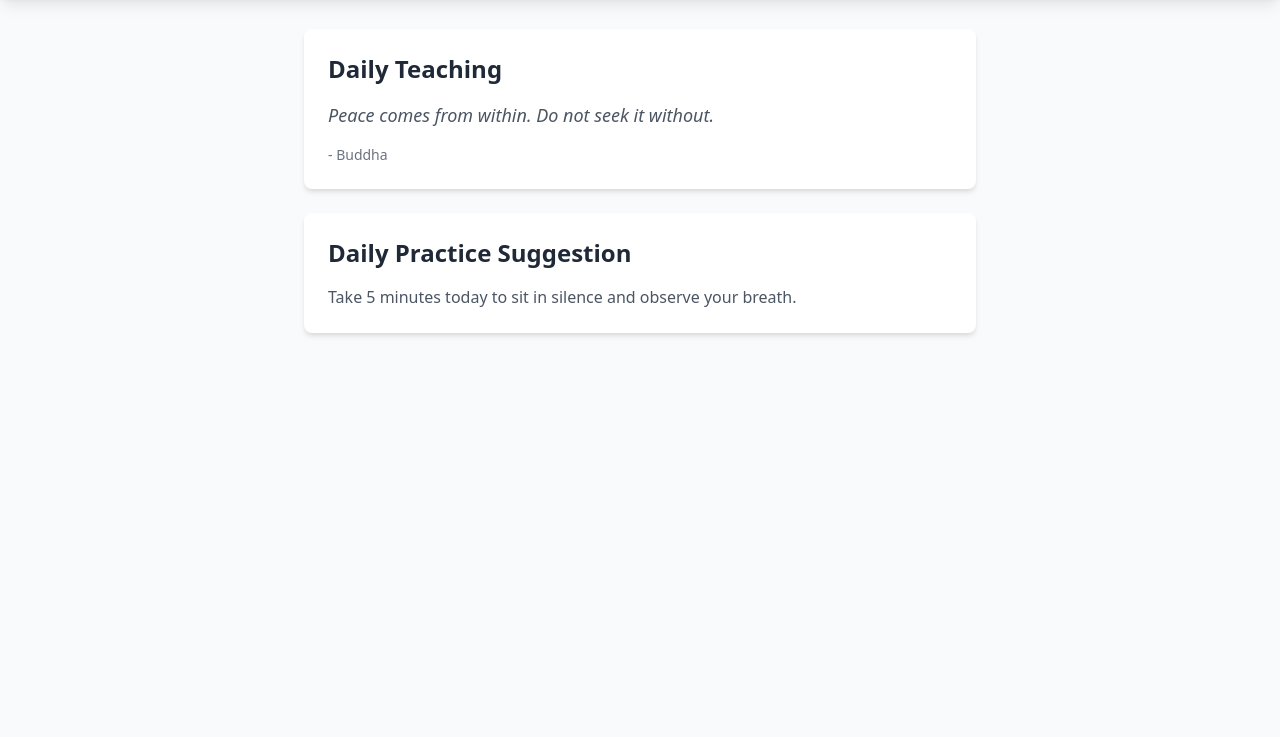
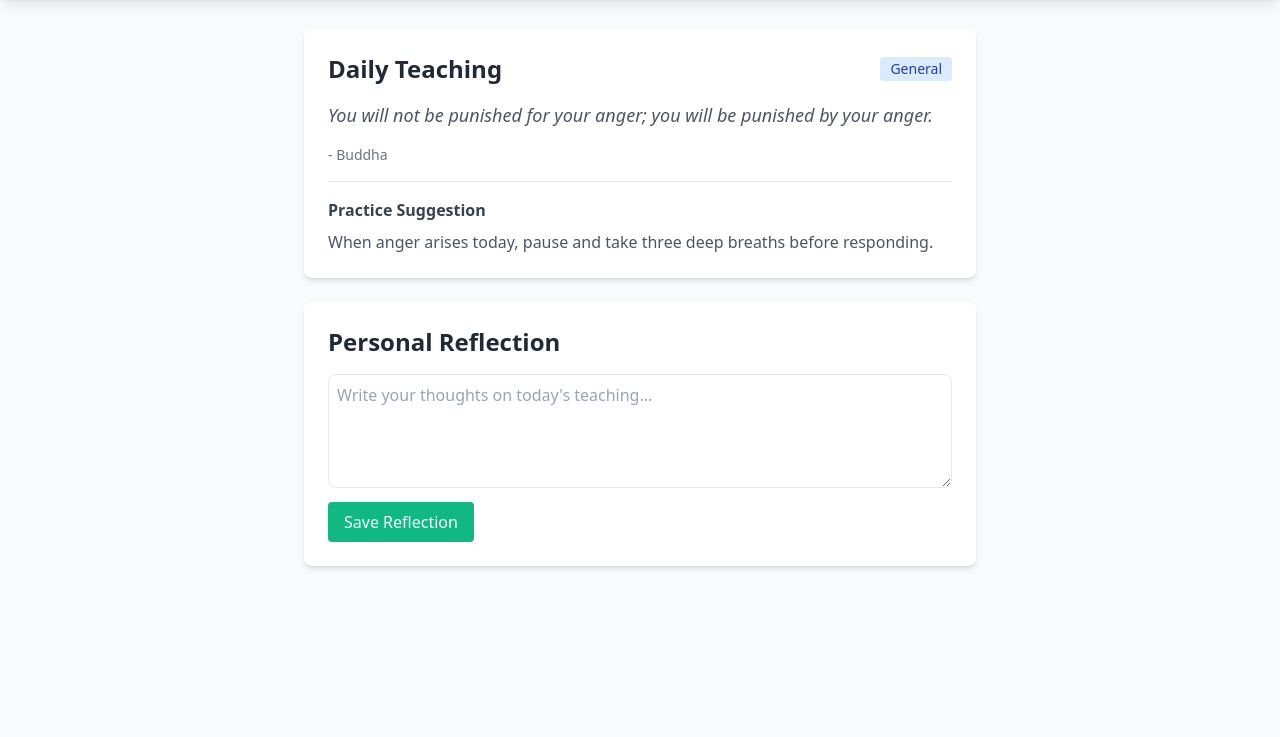
Before and after one commit to NeuralBloom/buddhist-focus, a plain HTML site: page index.html in a window 1280 px wide. Shown: the part 63-800 px from the top of the page. Drawn offline with nearby package versions, Linux system fonts and the light colour scheme.

Commit message:
Update index.html

```diff
--- a/index.html
+++ b/index.html
@@ -17,46 +17,122 @@
                         </a>
                     </div>
                 </div>
+                <div class="flex items-center space-x-4">
+                    <button id="category-btn" class="px-4 py-2 text-gray-700 rounded hover:bg-gray-100">Categories</button>
+                    <button id="random-btn" class="px-4 py-2 bg-blue-500 text-white rounded hover:bg-blue-600">Random Teaching</button>
+                </div>
             </div>
         </div>
     </nav>
 
+    <!-- Category Modal -->
+    <div id="category-modal" class="hidden fixed inset-0 bg-black bg-opacity-50 flex items-center justify-center">
+        <div class="bg-white rounded-lg p-6 max-w-md w-full mx-4">
+            <h3 class="text-xl font-bold mb-4">Choose Category</h3>
+            <div class="space-y-2" id="category-list">
+                <!-- Categories will be inserted here -->
+            </div>
+            <button class="mt-4 px-4 py-2 bg-gray-200 rounded hover:bg-gray-300 w-full" onclick="closeModal()">Close</button>
+        </div>
+    </div>
+
     <div class="container mx-auto px-4 py-8">
         <div class="max-w-2xl mx-auto">
             <div class="bg-white rounded-lg shadow-md p-6 mb-6">
-                <h2 class="text-2xl font-bold mb-4 text-gray-800">Daily Teaching</h2>
+                <div class="flex justify-between items-center mb-4">
+                    <h2 class="text-2xl font-bold text-gray-800">Daily Teaching</h2>
+                    <span id="category-tag" class="bg-blue-100 text-blue-800 text-sm font-medium px-2.5 py-0.5 rounded"></span>
+                </div>
                 <div id="daily-teaching" class="text-gray-600 text-lg italic mb-4"></div>
-                <div id="teaching-source" class="text-gray-500 text-sm"></div>
+                <div id="teaching-source" class="text-gray-500 text-sm mb-4"></div>
+                <div class="border-t pt-4">
+                    <h3 class="font-bold text-gray-700 mb-2">Practice Suggestion</h3>
+                    <div id="daily-practice" class="text-gray-600"></div>
+                </div>
             </div>
 
             <div class="bg-white rounded-lg shadow-md p-6">
-                <h2 class="text-2xl font-bold mb-4 text-gray-800">Daily Practice Suggestion</h2>
-                <div id="daily-practice" class="text-gray-600"></div>
+                <h2 class="text-2xl font-bold mb-4 text-gray-800">Personal Reflection</h2>
+                <textarea id="reflection" class="w-full p-2 border rounded-lg mb-2" rows="4" placeholder="Write your thoughts on today's teaching..."></textarea>
+                <button onclick="saveReflection()" class="px-4 py-2 bg-green-500 text-white rounded hover:bg-green-600">Save Reflection</button>
             </div>
         </div>
     </div>
 
     <script>
-        // We'll load these from our JSON file
-        const teachings = [
-            {
-                quote: "Peace comes from within. Do not seek it without.",
-                source: "Buddha",
-                practice: "Take 5 minutes today to sit in silence and observe your breath."
+        let currentTeachings = null;
+        let currentCategory = 'all';
+
+        async function loadTeachings() {
+            const response = await fetch('src/daily-teachings/quotes.json');
+            currentTeachings = await response.json();
+            updateCategoryList();
+            updateDailyTeaching();
+        }
+
+        function updateCategoryList() {
+            const categoryList = document.getElementById('category-list');
+            categoryList.innerHTML = '<button class="w-full text-left px-4 py-2 hover:bg-gray-100 rounded" onclick="selectCategory(\'all\')">All Teachings</button>';
+
+            for (const category in currentTeachings.categories) {
+                categoryList.innerHTML += `
+                    <button class="w-full text-left px-4 py-2 hover:bg-gray-100 rounded"
+                            onclick="selectCategory('${category}')">
+                        ${category.charAt(0).toUpperCase() + category.slice(1)}
+                    </button>`;
             }
-        ];
+        }
+
+        function selectCategory(category) {
+            currentCategory = category;
+            updateDailyTeaching();
+            closeModal();
+        }
+
+        function getRandomTeaching() {
+            let teachings;
+            if (currentCategory === 'all') {
+                teachings = currentTeachings.teachings;
+            } else {
+                teachings = currentTeachings.categories[currentCategory];
+            }
+            return teachings[Math.floor(Math.random() * teachings.length)];
+        }
 
         function updateDailyTeaching() {
-            const today = new Date();
-            const index = today.getDate() % teachings.length;
-            const teaching = teachings[index];
-
+            const teaching = getRandomTeaching();
             document.getElementById('daily-teaching').textContent = teaching.quote;
             document.getElementById('teaching-source').textContent = `- ${teaching.source}`;
             document.getElementById('daily-practice').textContent = teaching.practice;
+            document.getElementById('category-tag').textContent = currentCategory === 'all' ? 'General' : currentCategory.charAt(0).toUpperCase() + currentCategory.slice(1);
         }
 
-        updateDailyTeaching();
+        function openModal() {
+            document.getElementById('category-modal').classList.remove('hidden');
+        }
+
+        function closeModal() {
+            document.getElementById('category-modal').classList.add('hidden');
+        }
+
+        function saveReflection() {
+            const reflection = document.getElementById('reflection').value;
+            if (reflection) {
+                const date = new Date().toLocaleDateString();
+                const reflections = JSON.parse(localStorage.getItem('reflections') || '{}');
+                reflections[date] = reflection;
+                localStorage.setItem('reflections', JSON.stringify(reflections));
+                document.getElementById('reflection').value = '';
+                alert('Reflection saved!');
+            }
+        }
+
+        // Event Listeners
+        document.getElementById('category-btn').addEventListener('click', openModal);
+        document.getElementById('random-btn').addEventListener('click', updateDailyTeaching);
+
+        // Initialize
+        loadTeachings();
     </script>
 </body>
 </html>
```
